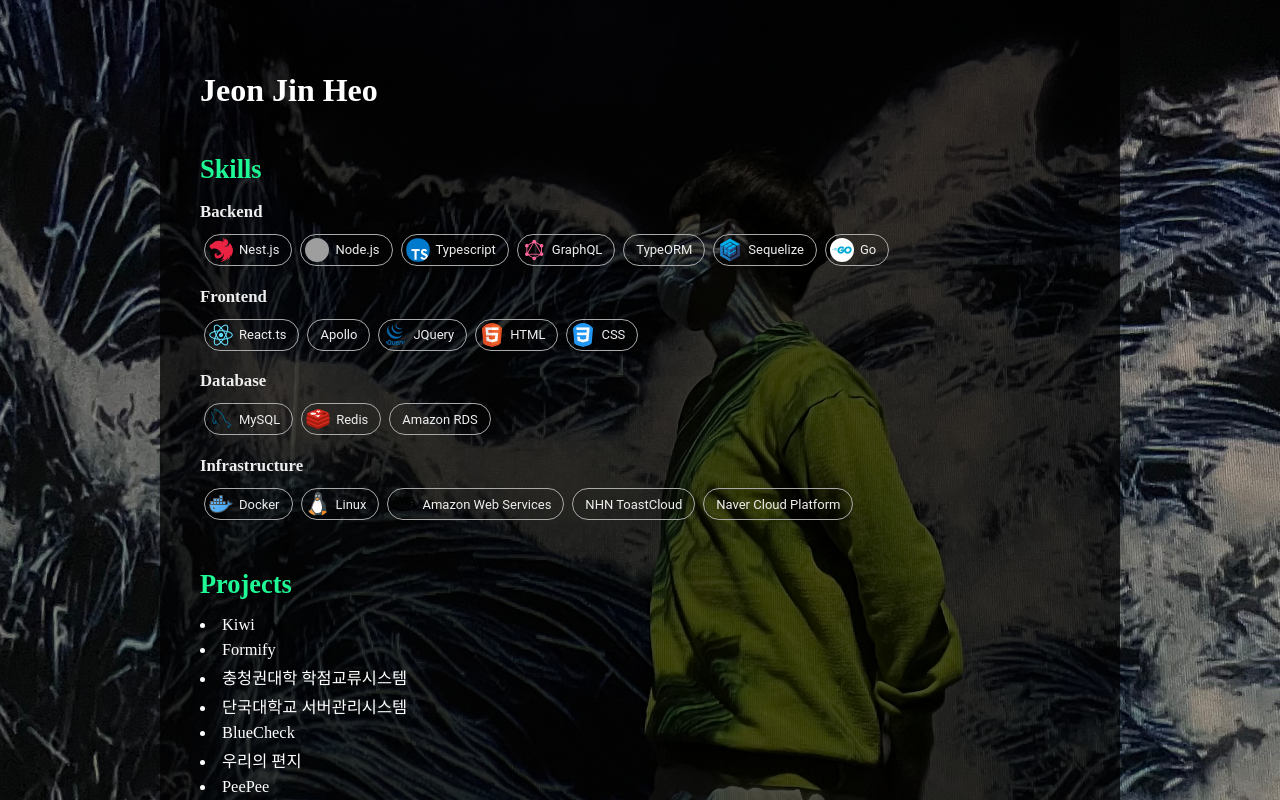
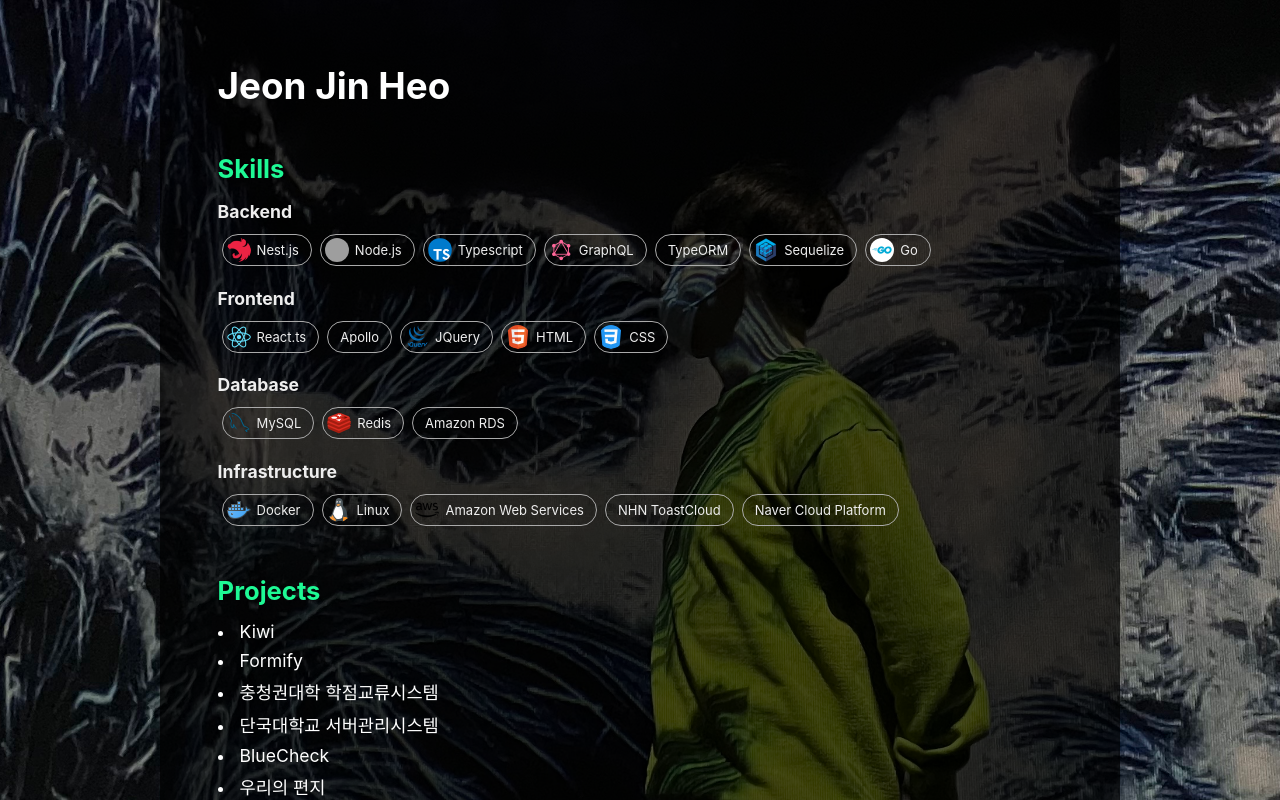
Before and after one commit to zinirun/zini-profile2, a React (Create React App) app: page / in a window 1280 px wide. Shown: the top 800 px of the page. Built offline with nearby package versions, Linux system fonts and the light colour scheme; grey boxes are pictures that could not be loaded.

Commit message:
modify: profile components

```diff
--- a/public/index.html
+++ b/public/index.html
@@ -21,13 +21,7 @@
       work correctly both with client-side routing and a non-root public URL.
       Learn how to configure a non-root public URL by running `npm run build`.
     -->
-        <title>React App</title>
-        <style>
-            body {
-                margin: 0;
-                padding: 0;
-            }
-        </style>
+        <title>zini</title>
     </head>
     <body>
         <noscript>You need to enable JavaScript to run this app.</noscript>
--- a/src/configs/profile.ts
+++ b/src/configs/profile.ts
@@ -162,6 +162,10 @@
         univDept: 'Department of Software',
         grades: [
             {
+                subject: 'Capstone Design 2',
+                grade: 'A+',
+            },
+            {
                 subject: 'Operating System',
                 grade: 'A+',
             },
--- a/src/index.tsx
+++ b/src/index.tsx
@@ -1,8 +1,8 @@
-import React from 'react';
 import ReactDOM from 'react-dom';
 import App from './App';
 import { MuiThemeProvider } from '@material-ui/core/styles';
 import { theme } from './styles/globalStyle';
+import './styles/index.css';
 
 ReactDOM.render(
     <MuiThemeProvider theme={theme}>
--- a/src/styles/globalStyle.ts
+++ b/src/styles/globalStyle.ts
@@ -2,7 +2,8 @@
 
 export const theme = createMuiTheme({
     typography: {
-        fontFamily: "'Noto Sans KR', 'Roboto', sans-serif",
+        fontFamily:
+            "'-apple-system', 'Noto Sans KR', 'BlinkMacSystemFont', 'Segoe UI', 'Roboto', 'Oxygen','Ubuntu', 'Cantarell', 'Fira Sans', 'Droid Sans', 'Helvetica Neue', 'sans-serif'",
     },
     palette: {
         primary: {
--- /dev/null
+++ b/src/styles/index.css
@@ -0,0 +1,10 @@
+@import url(https://fonts.googleapis.com/earlyaccess/notosanskr.css);
+
+body {
+    margin: 0;
+    padding: 0;
+    font-family: -apple-system, 'Noto Sans KR', BlinkMacSystemFont, 'Segoe UI', 'Roboto', 'Oxygen',
+        'Ubuntu', 'Cantarell', 'Fira Sans', 'Droid Sans', 'Helvetica Neue', sans-serif;
+    -webkit-font-smoothing: antialiased;
+    -moz-osx-font-smoothing: grayscale;
+}
--- a/src/styles/useStyles.ts
+++ b/src/styles/useStyles.ts
@@ -10,21 +10,22 @@
     infoWrapper: {
         background: 'rgba(0, 0, 0, 0.7)',
         color: 'white',
-        padding: 40,
+        padding: '4.5%',
     },
     name: {
-        fontSize: '2rem',
+        marginTop: 5,
+        fontSize: '2.3rem',
         fontWeight: 'bold',
     },
     sectionTitle: {
-        fontSize: '1.65rem',
+        fontSize: '1.6rem',
         fontWeight: 'bold',
         color: theme.palette.primary.main,
         marginTop: 45,
         marginBottom: 15,
     },
     itemTitle: {
-        fontSize: '1.05rem',
+        fontSize: '1.1rem',
         marginBottom: 8,
         fontWeight: 'bold',
         color: '#eee',
@@ -44,10 +45,10 @@
         color: '#eee !important',
     },
     itemList: {
-        marginBottom: 5,
+        marginBottom: 8,
     },
     itemListText: {
-        fontSize: '1.025rem',
+        fontSize: '1.1rem',
     },
 }));
 
```
Also changed, not shown: src/App.tsx (+0 -9 lines).
